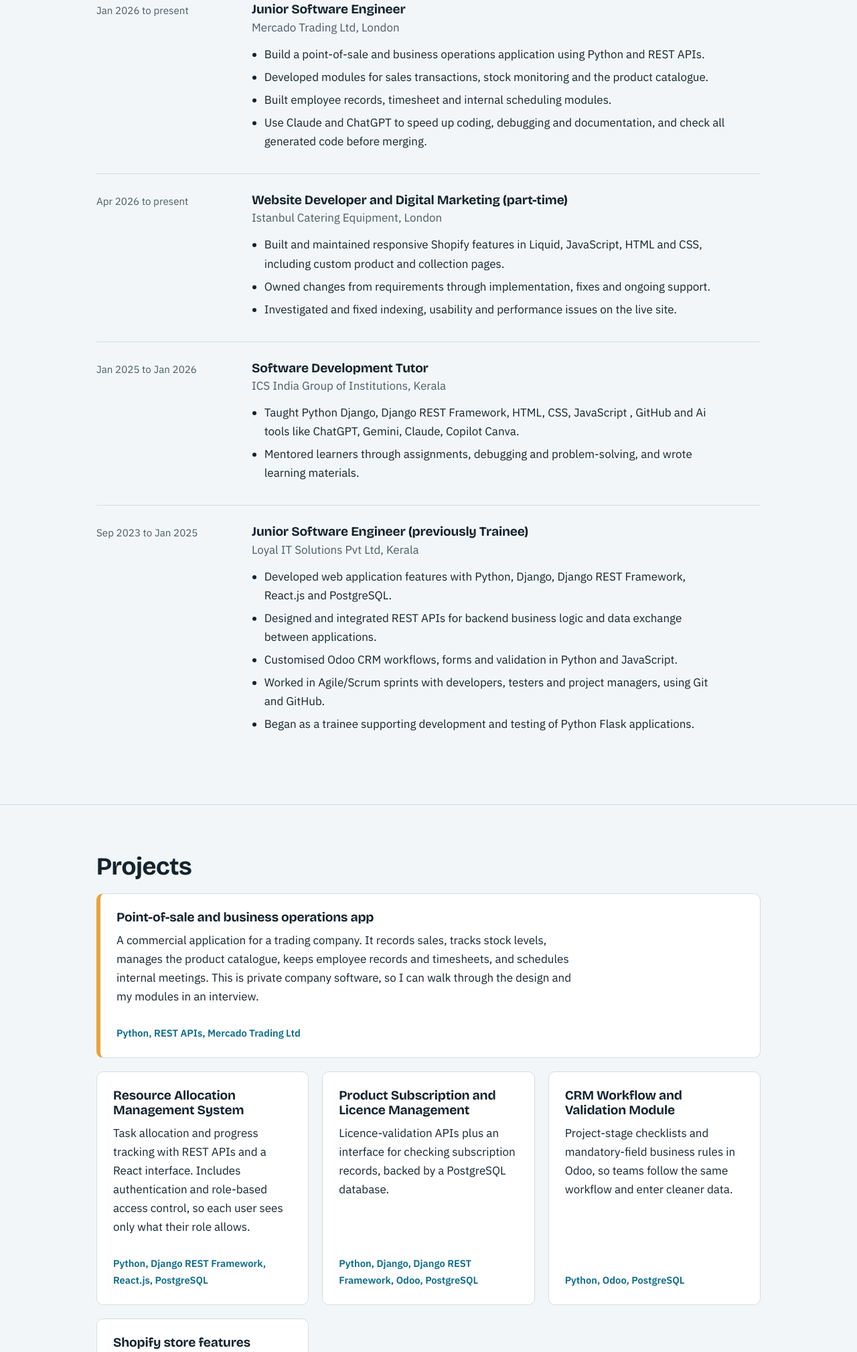
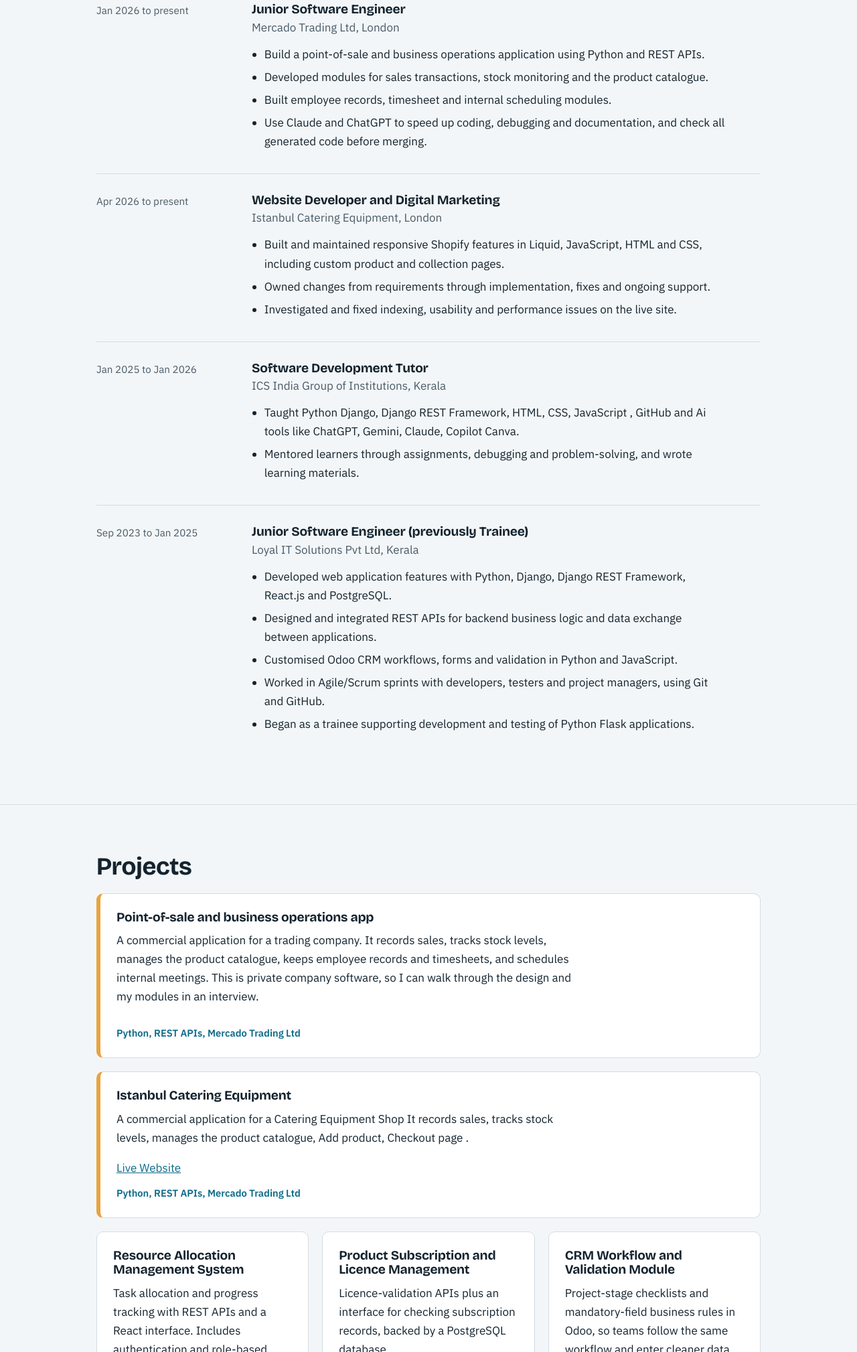
Before and after one commit to AavaniAnilkumar/Aavani_T_Portfolio, a plain HTML site: page index.html in a window 1280 px wide. Shown: the part 1454-3473 px from the top of the page at 67% size. Drawn offline with nearby package versions, Linux system fonts and the light colour scheme.

Commit message:
Update index.html

```diff
--- a/index.html
+++ b/index.html
@@ -172,7 +172,7 @@ footer{border-top:1px solid var(--line);padding:28px 0;color:var(--muted);font-s
     <div class="job">
       <div class="when">Apr 2026 to present</div>
       <div>
-        <h3>Website Developer and Digital Marketing (part-time)</h3>
+        <h3>Website Developer and Digital Marketing</h3>
         <p class="org">Istanbul Catering Equipment, London</p>
         <ul class="tight">
           <li>Built and maintained responsive Shopify features in Liquid, JavaScript, HTML and CSS, including custom product and collection pages.</li>
@@ -219,6 +219,12 @@ footer{border-top:1px solid var(--line);padding:28px 0;color:var(--muted);font-s
       <article class="card wide">
         <h3>Point-of-sale and business operations app</h3>
         <p>A commercial application for a trading company. It records sales, tracks stock levels, manages the product catalogue, keeps employee records and timesheets, and schedules internal meetings. This is private company software, so I can walk through the design and my modules in an interview.</p>
+        <div class="stack">Python, REST APIs, Mercado Trading Ltd</div>
+      </article>
+        <article class="card wide">
+        <h3>Istanbul Catering Equipment </h3>
+        <p>A commercial application for a Catering Equipment Shop It records sales, tracks stock levels, manages the product catalogue, Add product, Checkout page .</p>
+          <a href="https://www.istanbulcatering.co.uk/">Live Website</a>
         <div class="stack">Python, REST APIs, Mercado Trading Ltd</div>
       </article>
 
```
